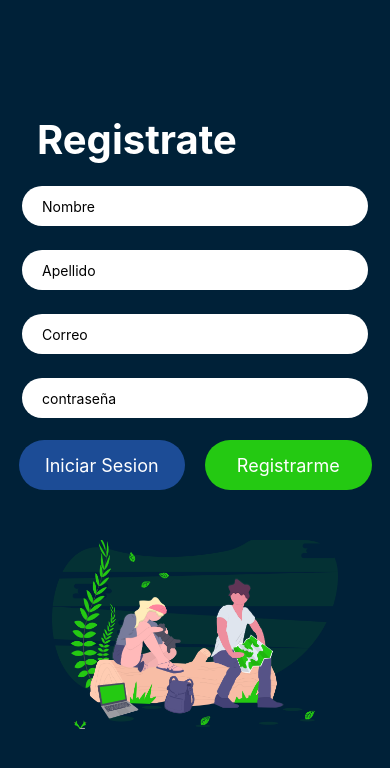
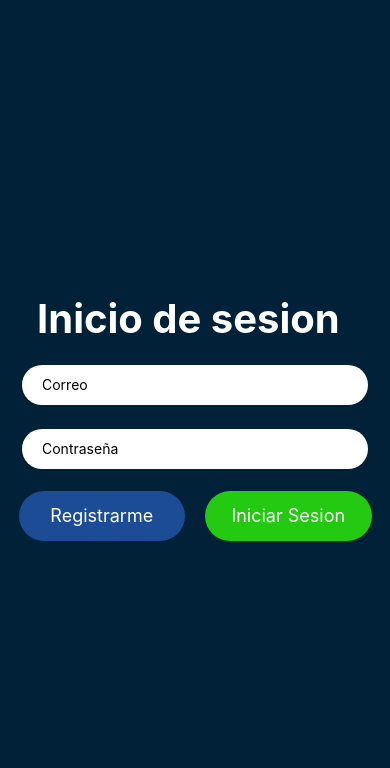
Before and after one commit to jeanv046/App-React-Native, a React Native app: screen / in a window 390 px wide. Shown: the top 768 px of the page. Built offline with nearby package versions, Linux system fonts and the light colour scheme; no server answers; the database is empty.

Commit message:
inicio en proceso

```diff
--- a/App.js
+++ b/App.js
@@ -2,11 +2,13 @@ import { StatusBar } from 'expo-status-bar';
 import React from 'react';
 import { StyleSheet, Text, View } from 'react-native';
 import Register from './components/register';
+import Inicio from './components/inicio';
 
 export default function App() {
   return (
     <View style={styles.container}>
-      <Register/>
+      <Inicio/>
+      {/* <Register/> */}
     </View>
   );
 }
--- a/components/inicio.jsx
+++ b/components/inicio.jsx
@@ -1,10 +1,106 @@
-import React from "react";
+import React,{useState} from "react";
+import { ScrollView, StyleSheet, TextInput,TouchableOpacity, Text, View } from "react-native";
 
-const incio = ()=>{
+const Inicio = () => {
+    const [state, setState] = useState({ fCorreo: "", fPassword: ""});
+    const handleChange = (value, name) => {
+        setState(prevState => ({
+            ...prevState,
+            [name]: value
+        }));
+    };
 
-    return(
-        <View>
+    return (
+        <ScrollView contentContainerStyle={{ flexGrow: 1, justifyContent: 'center' }}>
+            <View style={styles.padreview}>
+                <Text style={styles.textoRegister}>Inicio de sesion</Text>
+                <TextInput
+                    style={styles.input}
+                    onChangeText={(value, name = 'fName') => handleChange(value, name)}
+                    placeholder="Correo"
+                    value={state.fCorreo}
+                    name={'fName'}
+                />
+                <TextInput
+                    style={styles.input}
+                    onChangeText={(value, name = 'fPassword') => handleChange(value, name)}
+                    placeholder="Contraseña"
+                    value={state.fPassword}
+                    name={'fPassword'}
+                />
+                <View style={styles.view}>
+                    <TouchableOpacity
+                        style={styles.boton}
+                    >
+                        <Text style={styles.Text}>Registrarme</Text>
 
-        </View>
+                    </TouchableOpacity>
+
+                    <TouchableOpacity
+                        style={styles.boton2}
+                        /* onPress={()=>createUser(state)} */
+                    >
+                        <Text style={styles.Text}>Iniciar Sesion</Text>
+
+                    </TouchableOpacity>
+                </View>
+            </View>
+        </ScrollView>
+
     );
-}
+};
+
+const styles = StyleSheet.create({
+    input: {
+        height: 40,
+        margin: 12,
+        borderWidth: 0,
+        padding: 10,
+        paddingLeft: 20,
+        paddingRight: 20,
+        borderRadius: 50,
+        backgroundColor: '#FFFFFF',
+
+    },
+    textoRegister:{
+        paddingLeft: 10,
+        fontSize: 40,
+        color: '#ffff',
+        marginBottom: 10,
+        marginLeft: 17,
+        fontWeight: 'bold'
+    },
+    padreview: {
+        paddingTop: 30,
+        paddingBottom: 30,
+    },
+    boton: {
+        width: '45%',
+        height: 50,
+        margin: 10,
+        backgroundColor: "#1C4C96",
+        alignItems: "center",
+        borderRadius: 50,
+        justifyContent: "center",
+    },
+    boton2: {
+        width: '45%',
+        height: 50,
+        margin: 10,
+        backgroundColor: "#24C912",
+        alignItems: "center",
+        borderRadius: 50,
+        justifyContent: "center",
+    },
+    view: {
+        flexDirection: "row",
+        width: '100%',
+        justifyContent: 'center',
+    },
+    Text: {
+        fontSize: 18,
+        color: "#ffff"
+    },
+});
+
+export default Inicio;
```
